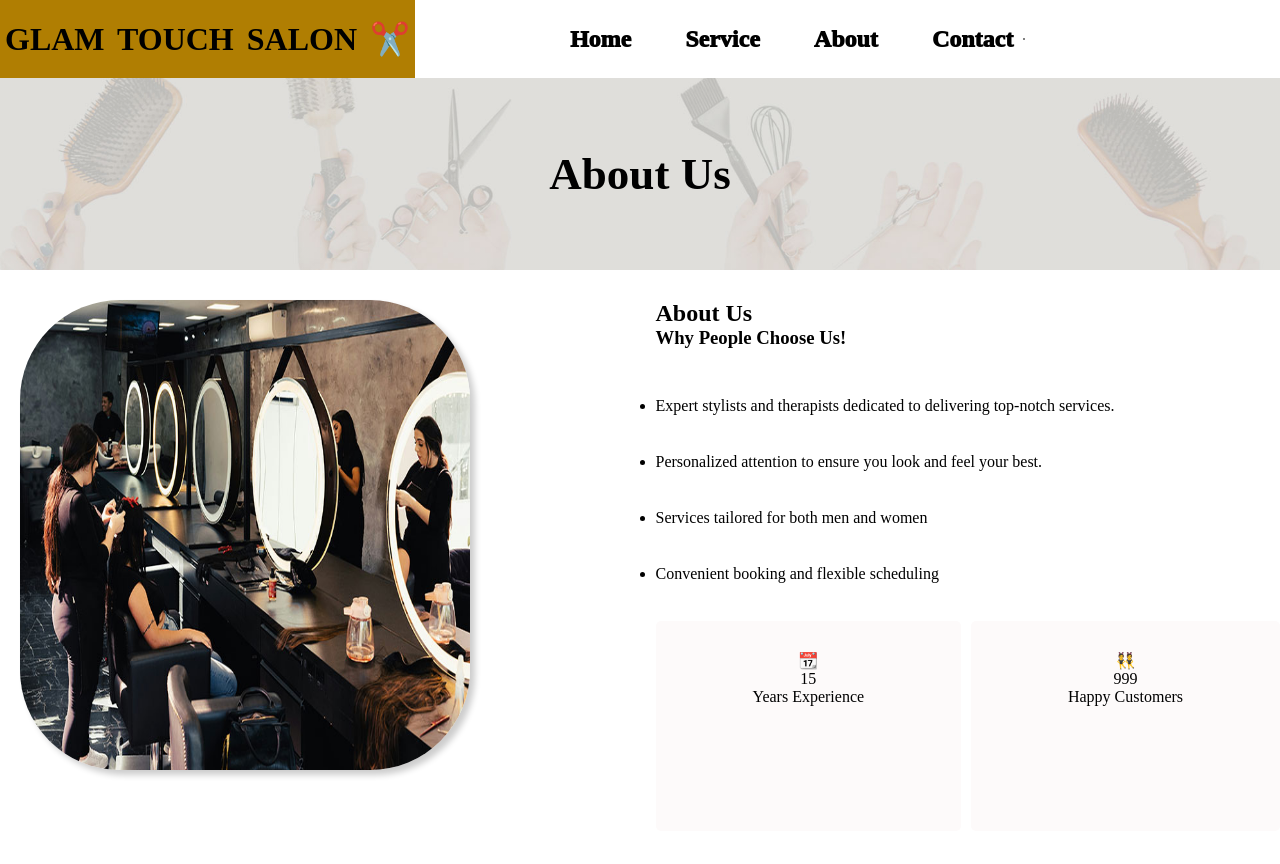
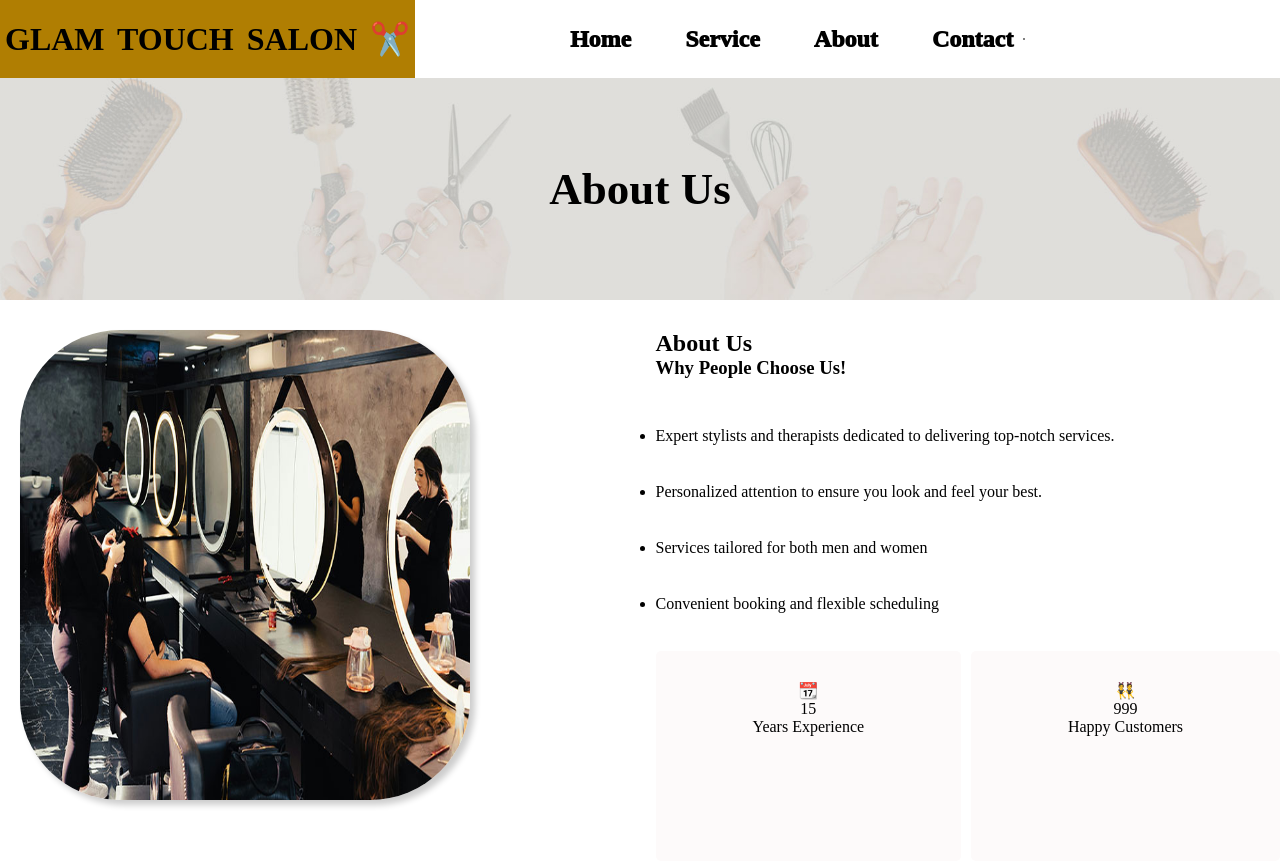
Before and after one commit to gloriayo669-web/beauty-salon-web, a plain HTML site: page about.html in a window 1280 px wide. Shown: the top 864 px of the page. Drawn offline with Linux system fonts and the light colour scheme.

Commit message:
Update about.css

```diff
--- a/about.css
+++ b/about.css
@@ -156,7 +156,7 @@ nav a:hover {
             rgba(0, 0, 0, 0.1)),
         url(page-header.jpg) center/cover no-repeat;
         text-align: center;
-        padding: 70px;
+        padding: 85px;
         font-size: 30px;
         transition: filter 0.4s ease-in-out;
 }
```
